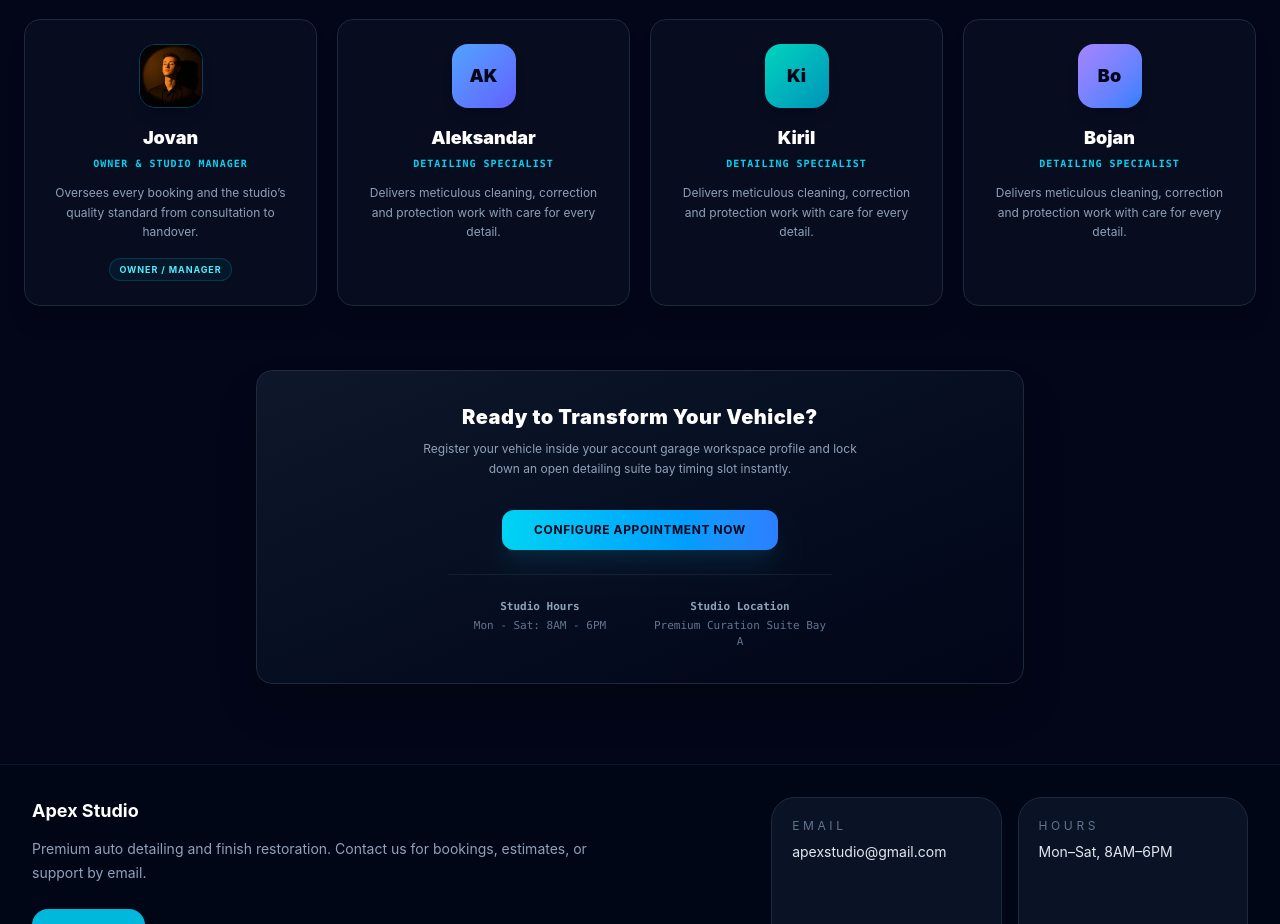
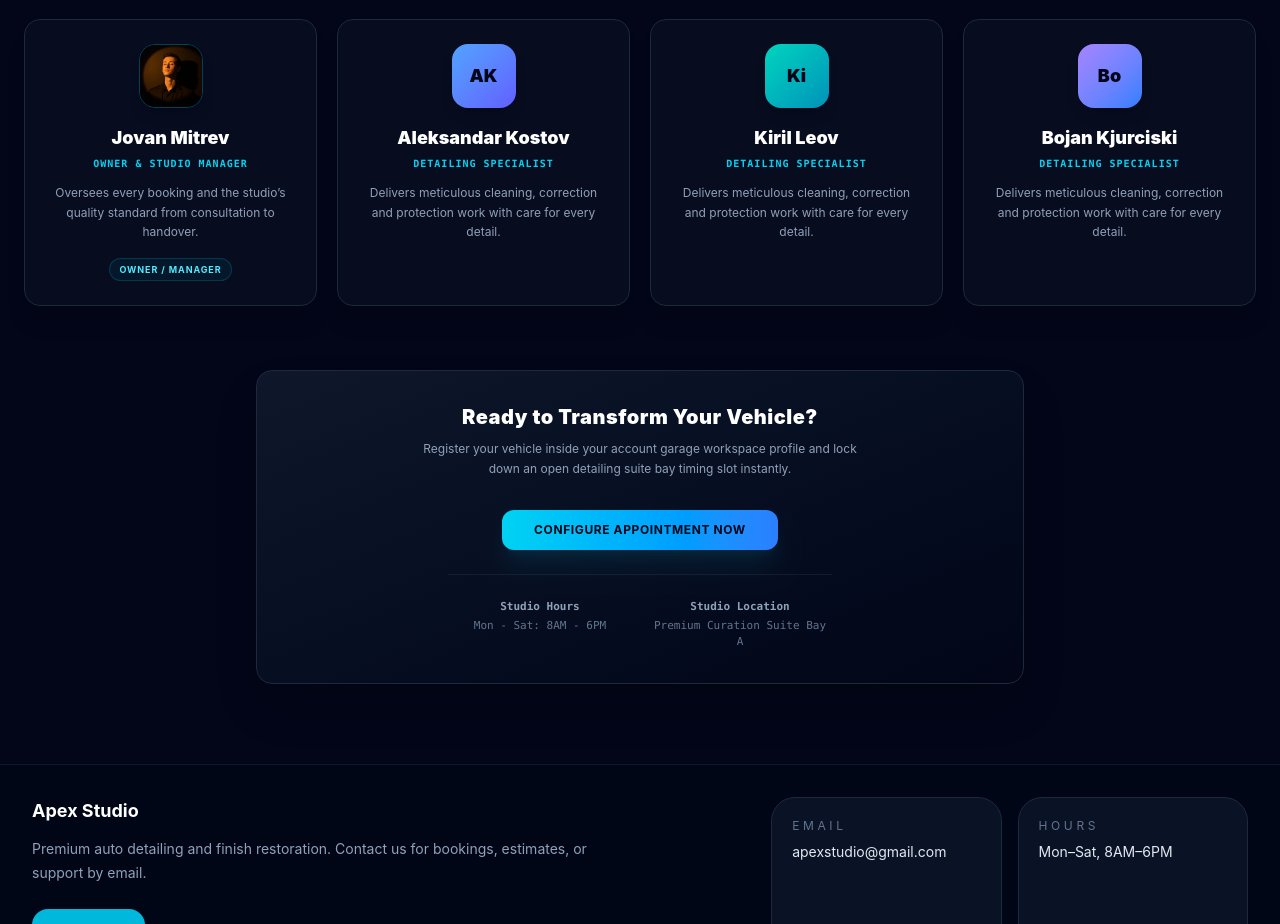
Before and after one commit to FrozenXE/DP-CarDetailing, a React (Vite) app: page / in a window 1280 px wide. Shown: the part 2760-3684 px from the top of the page. Built offline with nearby package versions, Linux system fonts and the light colour scheme; no server answers.

Commit message:
Reset password testing

```diff
--- a/src/App.jsx
+++ b/src/App.jsx
@@ -81,19 +81,24 @@ export default function App() {
 
     const hash = window.location.hash;
     const searchParams = new URLSearchParams(window.location.search);
+    const openRecovery = () => {
+      const recoveryUrl = `${tabToPath.auth}${window.location.search}${window.location.hash}`;
+      window.history.replaceState({}, "", recoveryUrl);
+      setActiveTab("auth");
+    };
 
     if (
       hash.includes("type=recovery") ||
       searchParams.get("mode") === "update-password"
     ) {
-      navigateTab("auth");
+      openRecovery();
     }
 
     const {
       data: { subscription },
     } = supabase.auth.onAuthStateChange((event) => {
       if (event === "PASSWORD_RECOVERY") {
-        navigateTab("auth");
+        openRecovery();
       }
     });
 
--- a/src/components/AuthView.jsx
+++ b/src/components/AuthView.jsx
@@ -5,12 +5,23 @@ export default function AuthView({ setActiveTab }) {
   // Added 'update-password' as a valid mode option
   const [mode, setMode] = useState("signin");
   const [loading, setLoading] = useState(false);
+  const [resetCooldown, setResetCooldown] = useState(0);
   const [message, setMessage] = useState({ type: "", text: "" });
 
   const [email, setEmail] = useState("");
   const [password, setPassword] = useState("");
   const [fullName, setFullName] = useState("");
   const [phone, setPhone] = useState("");
+
+  useEffect(() => {
+    if (resetCooldown === 0) return undefined;
+
+    const timer = window.setInterval(() => {
+      setResetCooldown((seconds) => Math.max(0, seconds - 1));
+    }, 1000);
+
+    return () => window.clearInterval(timer);
+  }, [resetCooldown]);
 
   // Detect if the user arrived via a reset password redirect link
   useEffect(() => {
@@ -101,7 +112,7 @@ export default function AuthView({ setActiveTab }) {
         const { error: resetError } = await supabase.auth.resetPasswordForEmail(
           email,
           {
-            redirectTo: `${window.location.origin}`, // Redirecting directly back to core origin
+            redirectTo: `${window.location.origin}/auth`,
           },
         );
 
@@ -111,6 +122,7 @@ export default function AuthView({ setActiveTab }) {
           type: "success",
           text: "Password reset link sent! Check your email for instructions.",
         });
+        setResetCooldown(60);
         setEmail("");
       } else if (mode === "update-password") {
         // Core execution to update password for the current recovery session user
@@ -303,15 +315,17 @@ export default function AuthView({ setActiveTab }) {
 
           <button
             type="submit"
-            disabled={loading}
+            disabled={loading || (mode === "reset" && resetCooldown > 0)}
             className="w-full bg-linear-to-r from-cyan-400 to-blue-500 text-slate-950 font-black py-3 rounded-xl text-xs uppercase tracking-widest mt-6 cursor-pointer hover:shadow-lg hover:shadow-cyan-500/10 active:scale-[0.99] transition-all disabled:opacity-50 disabled:cursor-not-allowed"
           >
             {loading
               ? "Processing Gateway..."
               : mode === "signup"
                 ? "Initialize Studio Account"
-                : mode === "reset"
-                  ? "Send Reset Link"
+              : mode === "reset"
+                  ? resetCooldown > 0
+                    ? `Try again in ${resetCooldown}s`
+                    : "Send Reset Link"
                   : mode === "update-password"
                     ? "Update Master Password"
                     : "Authenticate Gateway"}
--- a/src/data/teamMembers.js
+++ b/src/data/teamMembers.js
@@ -1,6 +1,6 @@
 export const teamMembers = [
   {
-    name: "Jovan",
+    name: "Jovan Mitrev",
     role: "team_owner_role",
     bio: "team_owner_bio",
     initials: "JM",
@@ -9,21 +9,21 @@ export const teamMembers = [
     isOwner: true,
   },
   {
-    name: "Aleksandar",
+    name: "Aleksandar Kostov",
     role: "team_specialist_role",
     bio: "team_specialist_bio",
     initials: "AK",
     accent: "from-blue-400 to-indigo-500",
   },
   {
-    name: "Kiril",
+    name: "Kiril Leov",
     role: "team_specialist_role",
     bio: "team_specialist_bio",
     initials: "Ki",
     accent: "from-teal-400 to-cyan-600",
   },
   {
-    name: "Bojan",
+    name: "Bojan Kjurciski",
     role: "team_specialist_role",
     bio: "team_specialist_bio",
     initials: "Bo",
```
